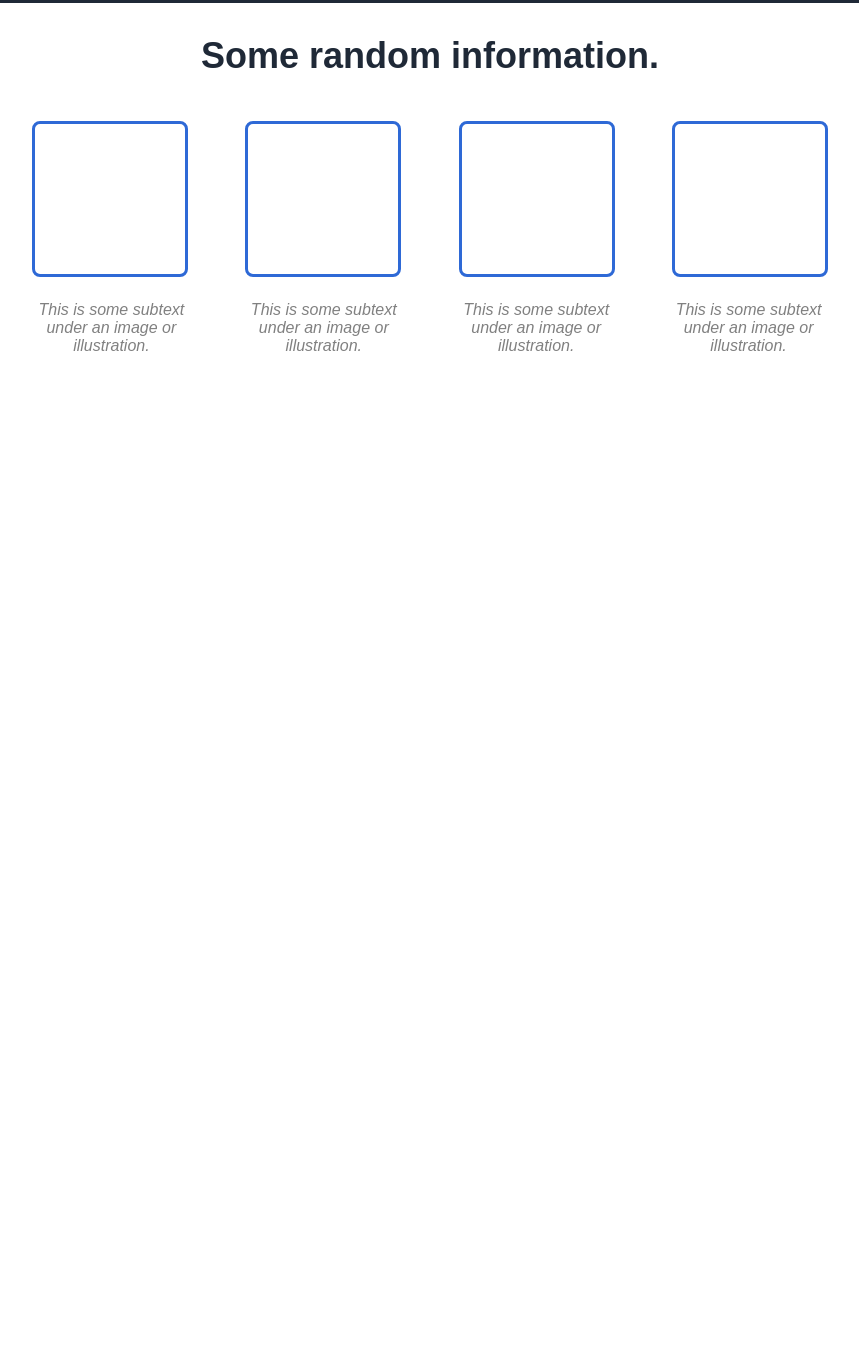
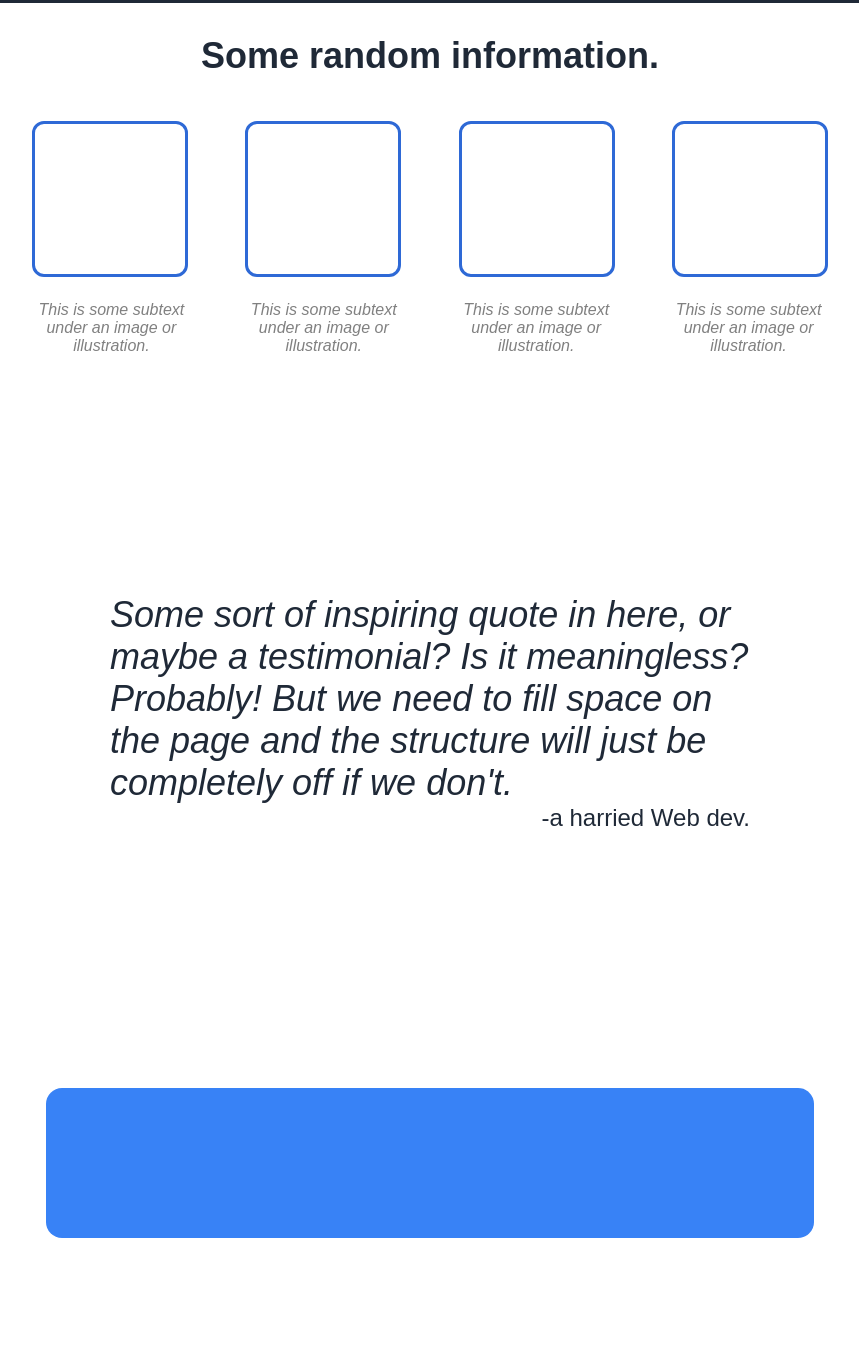
Before and after one commit to Ember-M/odin-landing-page, a plain HTML site: page index.html in a window 1280 px wide. Shown: the part 545-1908 px from the top of the page, without its empty margins (210-1069 px from the left). Before the commit the page ends 1008 px from the top, so only its background shows below. Drawn offline with Linux system fonts and the light colour scheme.

Commit message:
modified:   index.html 	modified:   style.css     Add quote flexbox.     Add quote text.     Add attribution flexbox.     Add attribution text.     Add call-to-action container, box, and formatting style.

```diff
--- a/index.html
+++ b/index.html
@@ -45,5 +45,14 @@
             <div class="gallery-box-desc">This is some subtext under an image or illustration.</div>
             <div class="gallery-box-desc">This is some subtext under an image or illustration.</div>
         </div>
+        <div class="quote-top-level">
+            <div class="quote-container">
+                <p class="quote">Some sort of inspiring quote in here, or maybe a testimonial? Is it meaningless? Probably! But we need to fill space on the page and the structure will just be completely off if we don't.</p>
+                <p class="attribution">-a harried Web dev.</p>
+            </div>
+        </div>
+        <div class="call-to-action-top-level">
+            <div class="call-to-action-container">
+            </div></div>
 </body>
 </html>
--- a/style.css
+++ b/style.css
@@ -134,7 +134,7 @@ ul {
     height: 150px;
     width: 150px;
     border: 3px solid rgb(46, 105, 214);
-    border-radius: 8px;
+    border-radius: 12px;
     margin: 8px;
 
 }
@@ -149,3 +149,48 @@ ul {
     font-style: italic;
     color: grey
 }
+
+/* quote properties*/
+.quote-top-level{
+    display:flex;
+    width: auto;
+    height: 500px;
+    justify-content: center;
+}
+.quote-container{
+    display: flex;
+    flex-direction: column;
+    justify-content: center;
+    align-items: center;
+    width: 50%;
+}
+.quote{
+    font-size: 36px;
+    font-weight: 100;
+    font-style: italic;
+    color: #1f2937;
+    overflow: hidden;
+}
+.attribution{
+    margin-left: auto;
+    text-align: right;
+    font-size: 24px;
+    color:#1f2937;
+}
+
+/*call-to-action section*/
+.call-to-action-top-level{
+    display: flex;
+    width: 100%;
+    height:400px;
+    justify-content: center;
+    align-items: center;
+}
+.call-to-action-container{
+    display: flex;
+    width: 60%;
+    height: 150px;
+    background-color: #3882F6;
+    border: 0px solid black;
+    border-radius: 16px;
+}
```
